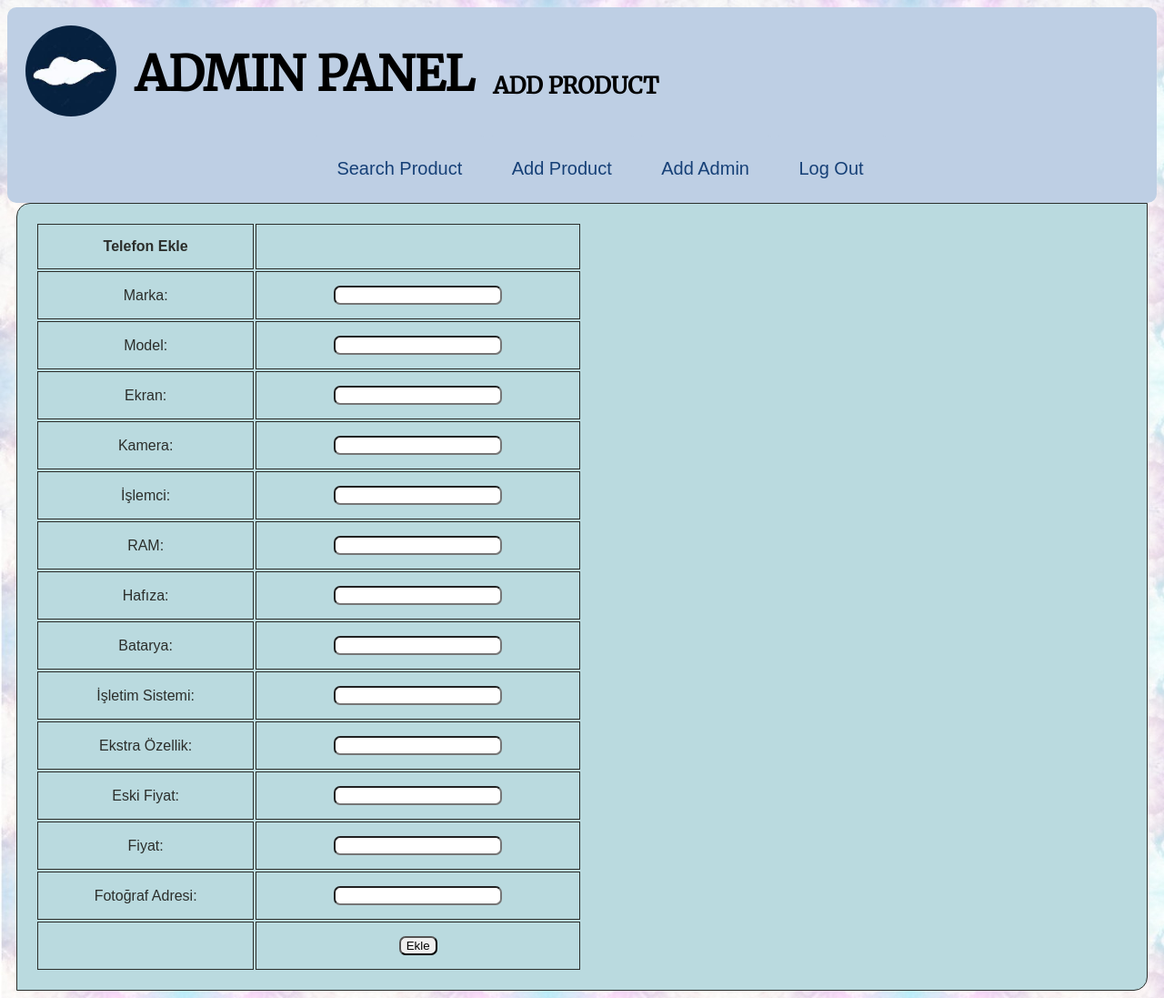
After one commit to hasanaliozkan-dev/CloudStoreFinal, a PHP site: page /adminpages/addProduct.php in a window 1280 px wide. The commit adds this page. Shown: the whole page at 91% size. Run offline with PHP 8.4, Linux system fonts and the light colour scheme.

Commit message:
"Some UI bugs fixed"

```diff
--- /dev/null
+++ b/adminpages/addProduct.php
@@ -0,0 +1,295 @@
+<?php
+session_start();
+error_reporting(0);
+$server = "localhost";
+$userName = "root";
+$password = "";
+$db = "mobilephonedb";
+/** if(!isset($_SESSION['admin'])){
+header("Location:adminLogin.php?Login=no");
+}**/
+try{
+    $connect = new PDO("mysql:host=$server;dbname=$db",$userName,$password);
+    $connect->setAttribute(PDO::ATTR_ERRMODE,PDO::ERRMODE_EXCEPTION);
+
+    if(isset($_POST['btnInsert'])){
+        $brand = $_POST['fBrand'];
+        $model = $_POST['fModel'];
+        $screen = $_POST['fScreen'];
+        $camera = $_POST['fCamera'];
+        $cpu = $_POST['fCPU'];
+        $ram = $_POST['fRAM'];
+        $memory = $_POST['fMemory'];
+        $battery = $_POST['fBattery'];
+        $OS = $_POST['fOS'];
+        $Extra = $_POST['fExtra'];
+        $oldPrice = $_POST['fOldPrice'];
+        $price = $_POST['fPrice'];
+        $picture = $_POST['fPicture'];
+
+        $sql = "INSERT INTO products(brand, model, screen,camera,cpu,ram,memory,battery,os,extra,old_price,
+            price,picture_address) VALUES('$brand','$model','$screen','$camera','$cpu','$ram','$memory','$battery','$OS','$Extra',
+            '$oldPrice','$price','$picture')";
+        $result = $connect->exec($sql);
+        echo "Ürün Eklendi";
+    }
+}
+catch(PDOException $ex){
+    print "Connection Failed" . $ex->getMessage();
+}
+$connect = null;
+?>
+
+<!DOCTYPE html>
+<html lang="en">
+<head>
+    <meta charset="UTF-8">
+    <meta name="viewport" content="width=device-width, initial-scale=1.0">
+    <title>Admin Panel</title>
+    <style>
+        @import url('https://fonts.googleapis.com/css?family=Merriweather|Open+Sans');
+
+        body {
+            font-family: Arial, Helvetica, sans-serif;
+            background-image: url("../bodyback.jpeg");
+            background-repeat: no-repeat;
+            background-attachment: fixed;
+        }
+
+        header {
+            background-color: #BECFE4;
+            padding: 20px;
+            font-size: 35px;
+            height: 100px;
+            overflow: clip;
+            color: black;
+            border-top-left-radius: 10px;
+            border-top-right-radius: 10px;
+
+        }
+        .logo{
+            display: inline-flex;
+        }
+        input{
+            border-radius: 7px;
+        }
+        h1{
+            text-align: center;
+        }
+        nav{
+            text-align:center;
+            background-color: #BECFE4;
+            padding: 10px 0px;
+            border-bottom-left-radius: 10px;
+            border-bottom-right-radius: 10px;
+
+        }
+        ul.topMenu li{
+            list-style: none;
+            display: inline;
+            font-size: 20px;
+        }
+
+        ul.topMenu li a{
+            text-decoration: none;
+            color:#164077 ;
+            background-color: #BECFE4;
+            padding: 25px;
+            border-top-left-radius: 5px;
+            border-top-right-radius: 5px;
+        }
+        ul.topMenu li a.btnAddAdmin{
+            color:#164077 ;
+            background-color: #BECFE4;
+        }
+        ul.topMenu li a.btnAddAdmin:hover{
+            background-color: #FFF5F3;
+            color: green;
+        }
+        ul.topMenu li a.btnOut{
+            color:#164077 ;
+            background-color: #BECFE4;
+        }
+        ul.topMenu li a.btnOut:hover{
+            background-color: #FFF5F3;
+            color: red;
+        }
+        ul.topMenu li a:hover{
+            background-color: #FFF5F3;
+            color: black;
+        }
+        /*Yeni ürün ekleme*/
+        .newProduct{
+            height: auto;
+            padding: 20px;
+            margin-left:10px;
+            margin-right: 10px;
+            border: 1px solid #2b2e2b;
+            border-top-left-radius: 15px;
+            border-bottom-right-radius: 15px;
+            background-color: #badadf;
+            color: #2b2e2b;
+        }
+        .newProductButton{
+            text-align: center;
+        }
+
+        /*alert*/
+        .alert {
+            padding: 20px;
+            background-color: #26a030;
+            color: white;
+            margin-bottom: 15px;
+            visibility: hidden;
+        }
+        .closebtn {
+            margin-left: 15px;
+            color: white;
+            font-weight: bold;
+            float: right;
+            font-size: 22px;
+            line-height: 20px;
+            cursor: pointer;
+            transition: 0.3s;
+        }
+
+        .closebtn:hover {
+            color: black;
+        }
+        /*section*/
+
+        section{
+            border: 1px solid #2b2e2b;
+            border-top-left-radius: 15px;
+            border-bottom-right-radius: 15px;
+            padding: 5px;
+        }
+        /* ürün arama */
+        .searchTab{
+            text-align: center;
+            background-color: #6dc7d4;
+            border-top-left-radius: 15px;
+            padding: 20px;
+            color: #1d2122;
+        }
+        /* ürün listeleme*/
+        .productList{
+            text-align: center;
+            background-color: #63878d;
+            border-bottom-right-radius: 15px;
+            padding: 20px;
+            color: #1d2122;
+            height: auto;
+            margin: auto;
+            width: auto;
+        }
+        .productList table, th, td, button{
+            border: 1px solid #2b2e2b;
+            text-align: center;
+            border-collapse: collapse;
+            padding: 15px;
+            margin-left: 30px;
+        }
+
+        .error{
+            color:#861212;
+        }
+
+
+    </style>
+
+</head>
+<body>
+
+<header>
+    <div class="logo">
+        <img src="../logo.jpg" style="height: 100px ;width: 100px; border-radius: 50%" onclick="window.location.href='cloud_store.html'">
+        <h2 style="padding-left: 20px; margin-bottom: 25px ; margin-top: 20px; margin-right: 20px; font-family: 'Merriweather', serif;">ADMIN PANEL</h2>
+        <p style=" margin-top: 50px; font-size:25px; font-family: 'Merriweather', sans-serif;"> <strong>ADD PRODUCT</strong></p>
+    </div>
+
+</header>
+<nav>
+    <ul class="topMenu">
+        <li><a href="adminUI.php">Search Product</a></li>
+        <li><a href="addProduct.php">Add Product</a></li>
+        <li><a href="addAdmin.php" class="btnAddAdmin">Add Admin</a></li>
+        <li><a href="logOutAdmin.php" class="btnOut">Log Out</a></li>
+    </ul>
+</nav>
+<div class="newProduct">
+    <form id="ekleForm" action="<?php echo htmlspecialchars($_SERVER["PHP_SELF"]);?>" method="POST">
+        <table id="tblEkle" style="width:50%;">
+            <tr>
+                <th>Telefon Ekle</th>
+                <th></th>
+            </tr>
+            <tr>
+                <td><label for="fBrand">Marka: </label></td>
+                <td><input type="text" id="fBrand" name="fBrand"></td>
+            </tr>
+            <tr>
+                <td><label for="fModel">Model: </label></td>
+                <td><input type="text" id="fModel" name="fModel"></td>
+            </tr>
+            <tr>
+                <td><label for="fScreen">Ekran: </label></td>
+                <td><input type="text" id="fScreen" name="fScreen"></td>
+            </tr>
+            <tr>
+                <td><label for="fCamera">Kamera: </label></td>
+                <td><input type="text" id="fCamera" name="fCamera"></td>
+            </tr>
+            <tr>
+                <td><label for="fCPU">İşlemci: </label></td>
+                <td><input type="text" id="fCPU" name="fCPU"></td>
+            </tr>
+            <tr>
+                <td><label for="fRAM">RAM: </label></td>
+                <td><input type="text" id="fRAM" name="fRAM"></td>
+            </tr>
+            <tr>
+                <td><label for="fMemory">Hafıza: </label></td>
+                <td><input type="text" id="fMemory" name="fMemory"></td>
+            </tr>
+            <tr>
+                <td><label for="fBattery">Batarya: </label></td>
+                <td><input type="text" id="fBattery" name="fBattery"></td>
+            </tr>
+            <tr>
+                <td><label for="fOS">İşletim Sistemi: </label></td>
+                <td><input type="text" id="fOS" name="fOS"></td>
+            </tr>
+            <tr>
+                <td><label for="fExtra">Ekstra Özellik: </label></td>
+                <td><input type="text" id="fExtra" name="fExtra"></td>
+            </tr>
+            <tr>
+                <td><label for="fOldPrice">Eski Fiyat: </label></td>
+                <td><input type="text" id="fOldPrice" name="fOldPrice"></td>
+            </tr>
+            <tr>
+                <td><label for="fPrice">Fiyat: </label></td>
+                <td><input type="text" id="fPrice" name="fPrice"></td>
+            </tr>
+            <tr>
+                <td><label for="fPicture">Fotoğraf Adresi: </label></td>
+                <td> <input type="text" id="fPicture" name="fPicture"><br></td>
+            </tr>
+            <tr>
+                <td>
+
+                </td>
+                <td>
+                    <input type="submit" name="btnInsert" value="Ekle">
+
+                </td>
+            </tr>
+        </table>
+    </form>
+
+</div>
+
+
+</body>
+</html>
--- /dev/null
+++ b/adminpages/logOutAdmin.php
@@ -0,0 +1 @@
+<?php session_start(); session_destroy(); header("Location:adminLogin.php")?>
--- a/index.php
+++ b/index.php
@@ -58,7 +58,7 @@
         <li><a href="userSignUp.php">Sign Up</a></li>
         <li><a href="userSignIn.php">Sign In</a></li>
         <li><a href="userProfile.php">Profile</a></li>
-        <li><a href="adminLogin.php">Admin Login</a></li>
+        <li><a href="adminpages/adminLogin.php">Admin Login</a></li>
         <li><a href="logOut.php" class="btnOut">Log Out</a></li>
     </ul>
 </nav>
--- a/logOut.php
+++ b/logOut.php
@@ -1 +1 @@
-<?php
+<?php session_start(); session_destroy(); header("Location:userSignIn.php")?>
```
Also changed, not shown: adminLogin.php (deleted, +0 -102 lines), adminpages/addAdmin.php (added, +271 -0 lines), adminpages/adminLogin.php (added, +50 -0 lines), adminpages/adminUI.php (renamed from adminUI.php, +6 -8 lines).
